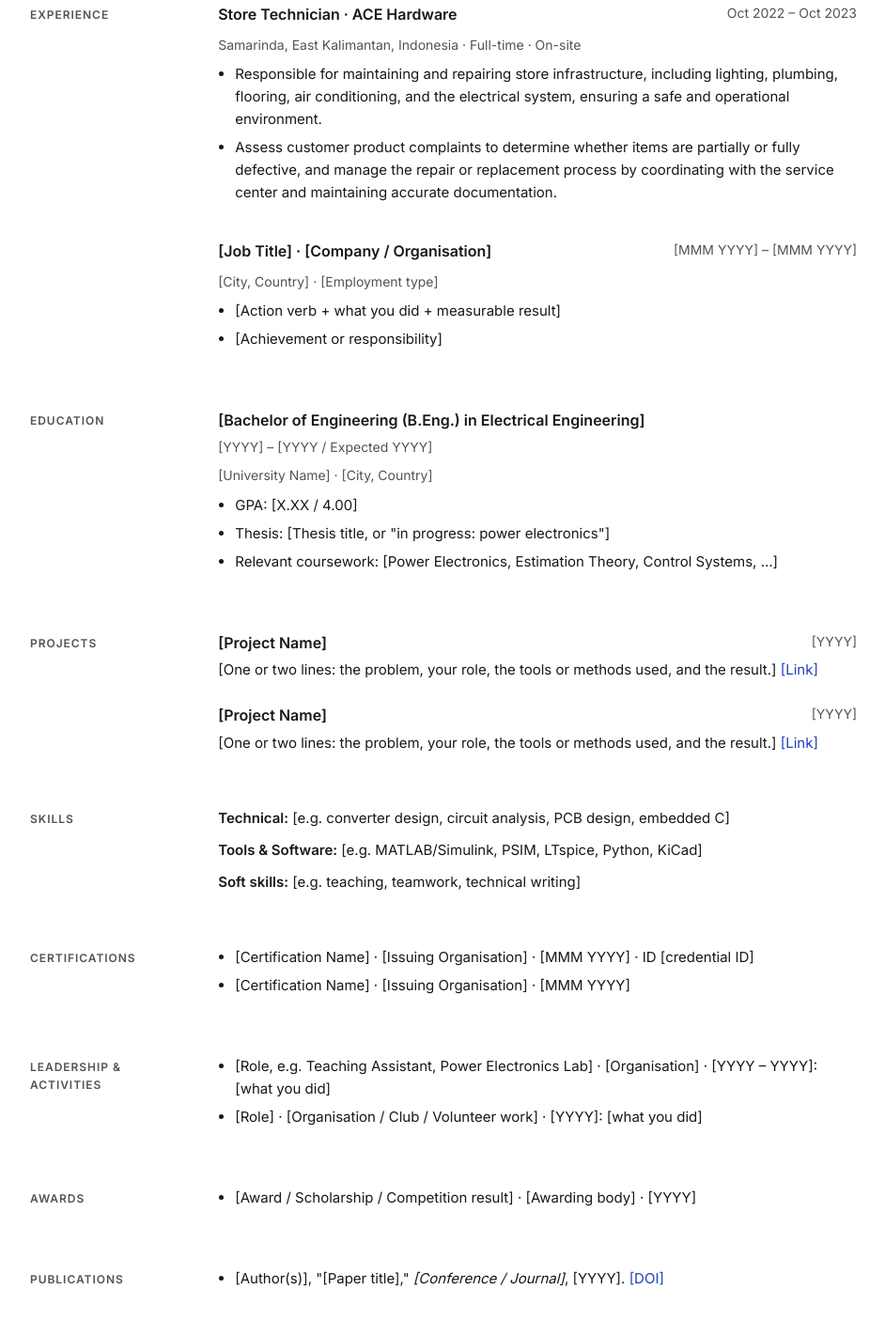
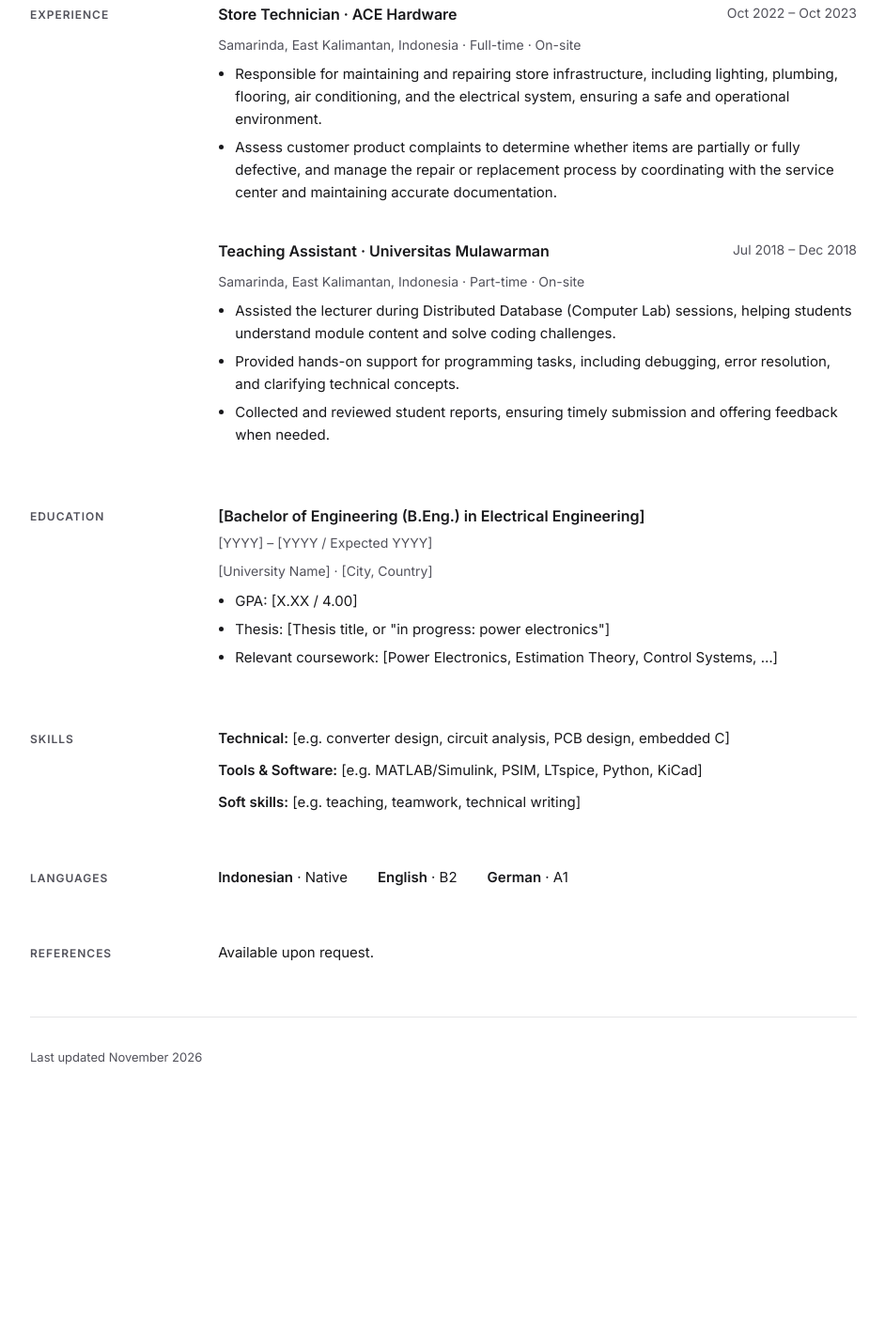
Before and after one commit to hafizhalramzy/hafizhalramzy.github.io, a plain HTML site: page index.html in a window 1280 px wide. Shown: the part 618-2040 px from the top of the page at 94% size, without its empty margins (168-1110 px from the left). After the commit the page ends 1850 px from the top, so only its background shows below. Drawn offline with Linux system fonts and the light colour scheme.

Commit message:
Update index.html

```diff
--- a/index.html
+++ b/index.html
@@ -59,13 +59,14 @@ li{margin:0 0 6px}
 </div>
 <div style="display: flex; flex-direction: column; gap: 8px">
 <div style="display: flex; flex-wrap: wrap; justify-content: space-between; gap: 4px 16px">
-<h3 style="margin: 0; font-size: 16px; font-weight: 600">[Job Title] · [Company / Organisation]</h3>
-<span style="font-size: 14px; color: #52525B">[MMM YYYY] – [MMM YYYY]</span>
+<h3 style="margin: 0; font-size: 16px; font-weight: 600">Teaching Assistant · Universitas Mulawarman</h3>
+<span style="font-size: 14px; color: #52525B">Jul 2018 – Dec 2018</span>
 </div>
-<span style="font-size: 14px; color: #52525B">[City, Country] · [Employment type]</span>
+<span style="font-size: 14px; color: #52525B">Samarinda, East Kalimantan, Indonesia · Part-time · On-site</span>
 <ul>
-<li>[Action verb + what you did + measurable result]</li>
-<li>[Achievement or responsibility]</li>
+<li>Assisted the lecturer during Distributed Database (Computer Lab) sessions, helping students understand module content and solve coding challenges.</li>
+<li>Provided hands-on support for programming tasks, including debugging, error resolution, and clarifying technical concepts.</li>
+<li>Collected and reviewed student reports, ensuring timely submission and offering feedback when needed.</li>
 </ul>
 </div>
 </div>
@@ -87,7 +88,7 @@ li{margin:0 0 6px}
 </div>
 </section>
 
-<section style="display: flex; flex-wrap: wrap; gap: 8px 40px">
+<!--<section style="display: flex; flex-wrap: wrap; gap: 8px 40px">
 <h2 style="flex: 1 1 160px; margin: 0; font-size: 12px; font-weight: 600; letter-spacing: 0.08em; text-transform: uppercase; color: #52525B; padding-top: 3px">Projects</h2>
 <div style="flex: 999 1 480px; min-width: 0; display: flex; flex-direction: column; gap: 24px">
 <div style="display: flex; flex-direction: column; gap: 4px">
@@ -105,7 +106,7 @@ li{margin:0 0 6px}
 <p style="margin: 0">[One or two lines: the problem, your role, the tools or methods used, and the result.] <a href="https://">[Link]</a></p>
 </div>
 </div>
-</section>
+</section>-->
 
 <section style="display: flex; flex-wrap: wrap; gap: 8px 40px">
 <h2 style="flex: 1 1 160px; margin: 0; font-size: 12px; font-weight: 600; letter-spacing: 0.08em; text-transform: uppercase; color: #52525B; padding-top: 3px">Skills</h2>
@@ -116,35 +117,35 @@ li{margin:0 0 6px}
 </div>
 </section>
 
-<section style="display: flex; flex-wrap: wrap; gap: 8px 40px">
+<!--<section style="display: flex; flex-wrap: wrap; gap: 8px 40px">
 <h2 style="flex: 1 1 160px; margin: 0; font-size: 12px; font-weight: 600; letter-spacing: 0.08em; text-transform: uppercase; color: #52525B; padding-top: 3px">Certifications</h2>
 <ul style="flex: 999 1 480px; min-width: 0">
 <li>[Certification Name] · [Issuing Organisation] · [MMM YYYY] · ID [credential ID]</li>
 <li>[Certification Name] · [Issuing Organisation] · [MMM YYYY]</li>
 </ul>
-</section>
+</section>-->
 
-<section style="display: flex; flex-wrap: wrap; gap: 8px 40px">
+<!--<section style="display: flex; flex-wrap: wrap; gap: 8px 40px">
 <h2 style="flex: 1 1 160px; margin: 0; font-size: 12px; font-weight: 600; letter-spacing: 0.08em; text-transform: uppercase; color: #52525B; padding-top: 3px">Leadership &amp; Activities</h2>
 <ul style="flex: 999 1 480px; min-width: 0">
 <li>[Role, e.g. Teaching Assistant, Power Electronics Lab] · [Organisation] · [YYYY – YYYY]: [what you did]</li>
 <li>[Role] · [Organisation / Club / Volunteer work] · [YYYY]: [what you did]</li>
 </ul>
-</section>
+</section>-->
 
-<section style="display: flex; flex-wrap: wrap; gap: 8px 40px">
+<!--<section style="display: flex; flex-wrap: wrap; gap: 8px 40px">
 <h2 style="flex: 1 1 160px; margin: 0; font-size: 12px; font-weight: 600; letter-spacing: 0.08em; text-transform: uppercase; color: #52525B; padding-top: 3px">Awards</h2>
 <ul style="flex: 999 1 480px; min-width: 0">
 <li>[Award / Scholarship / Competition result] · [Awarding body] · [YYYY]</li>
 </ul>
-</section>
+</section>-->
 
-<section style="display: flex; flex-wrap: wrap; gap: 8px 40px">
+<!--<section style="display: flex; flex-wrap: wrap; gap: 8px 40px">
 <h2 style="flex: 1 1 160px; margin: 0; font-size: 12px; font-weight: 600; letter-spacing: 0.08em; text-transform: uppercase; color: #52525B; padding-top: 3px">Publications</h2>
 <ul style="flex: 999 1 480px; min-width: 0">
 <li>[Author(s)], "[Paper title]," <em>[Conference / Journal]</em>, [YYYY]. <a href="https://">[DOI]</a></li>
 </ul>
-</section>
+</section>-->
 
 <section style="display: flex; flex-wrap: wrap; gap: 8px 40px">
 <h2 style="flex: 1 1 160px; margin: 0; font-size: 12px; font-weight: 600; letter-spacing: 0.08em; text-transform: uppercase; color: #52525B; padding-top: 3px">Languages</h2>
```
